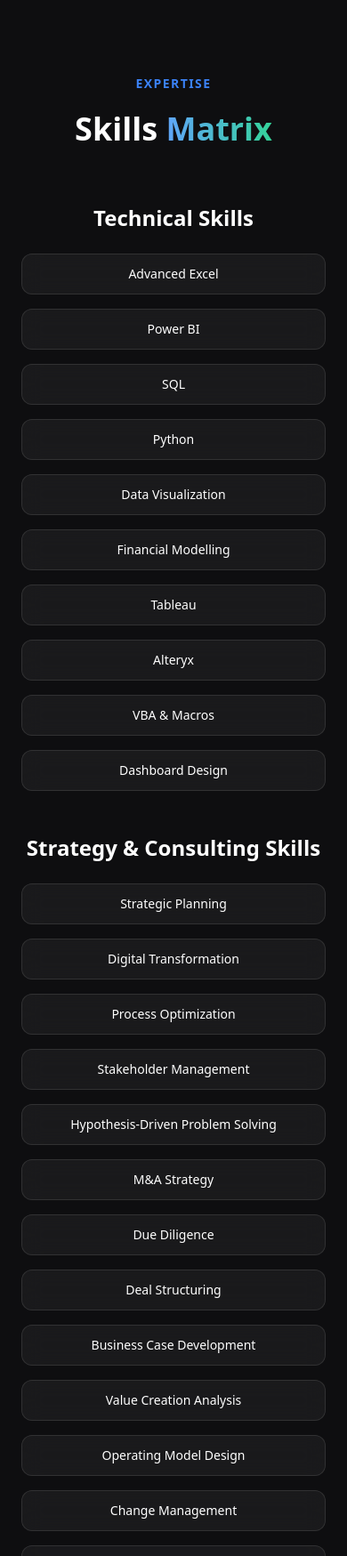
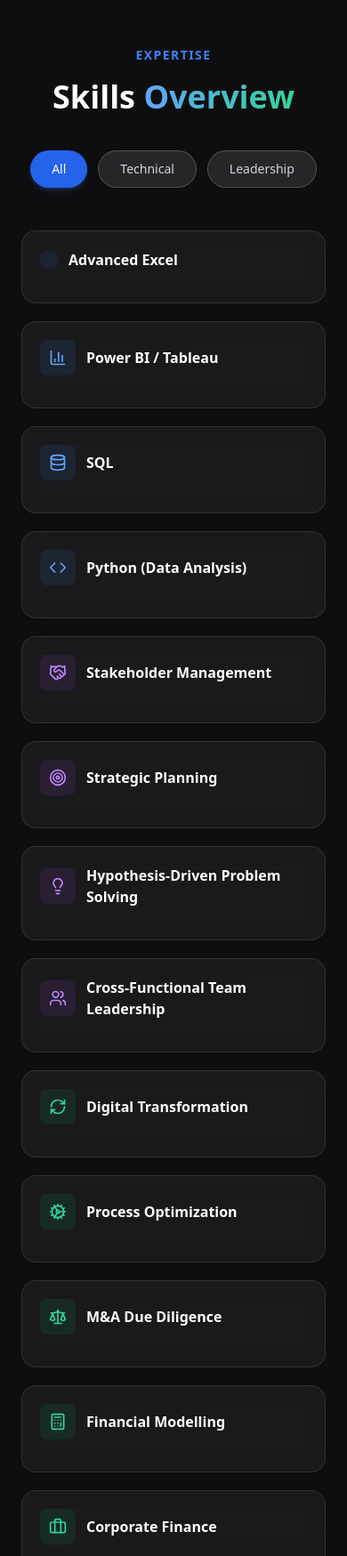
Before and after one commit to imfolloer/about-vinay, a plain HTML site: page index.html in a window 390 px wide. Shown: the part 7200-8949 px from the top of the page at 89% size. Drawn offline with nearby package versions, Linux system fonts and the light colour scheme.

Commit message:
Skills re-designed

```diff
--- a/index.html
+++ b/index.html
@@ -512,60 +512,241 @@
   </section>
 
   <!-- ─── SKILLS ──────────────────────────────────────────────────────────────────── -->
-<section id="skills" class="py-32 bg-white/[0.015]">
+<section id="skills" class="py-24 bg-white/[0.015]">
   <div class="container mx-auto px-6">
-    <div class="text-center mb-16 space-y-5">
+    <div class="text-center mb-10 space-y-4">
       <span class="text-blue-500 font-bold text-sm uppercase tracking-widest">Expertise</span>
       <h2 class="text-4xl md:text-5xl font-extrabold">
-        Skills <span class="gradient-text">Matrix</span>
+        Skills <span class="gradient-text">Overview</span>
       </h2>
     </div>
 
-    <div class="space-y-12">
+    <!-- Filter Pills -->
+    <div class="flex flex-wrap justify-center gap-3 mb-12">
+      <button
+        data-filter="all"
+        class="skill-filter px-6 py-2.5 rounded-full text-sm font-medium transition-all bg-blue-600 text-white shadow-md shadow-blue-500/20 active:scale-95"
+      >
+        All
+      </button>
+      <button
+        data-filter="technical"
+        class="skill-filter px-6 py-2.5 rounded-full text-sm font-medium transition-all bg-white/10 border border-white/20 hover:bg-white/15 text-gray-300"
+      >
+        Technical
+      </button>
+      <button
+        data-filter="leadership"
+        class="skill-filter px-6 py-2.5 rounded-full text-sm font-medium transition-all bg-white/10 border border-white/20 hover:bg-white/15 text-gray-300"
+      >
+        Leadership
+      </button>
+    </div>
+
+    <!-- Skills Grid -->
+    <div id="skills-grid" class="grid sm:grid-cols-2 lg:grid-cols-3 xl:grid-cols-4 2xl:grid-cols-5 gap-5">
+
       <!-- Technical Skills -->
-      <div>
-        <h3 class="text-2xl font-bold mb-6 text-center md:text-left">Technical Skills</h3>
-        <div class="grid sm:grid-cols-2 lg:grid-cols-4 xl:grid-cols-5 gap-4">
-          <div class="glass px-5 py-3 rounded-xl text-center text-sm font-medium">Advanced Excel</div>
-          <div class="glass px-5 py-3 rounded-xl text-center text-sm font-medium">Power BI</div>
-          <div class="glass px-5 py-3 rounded-xl text-center text-sm font-medium">SQL</div>
-          <div class="glass px-5 py-3 rounded-xl text-center text-sm font-medium">Python</div>
-          <div class="glass px-5 py-3 rounded-xl text-center text-sm font-medium">Data Visualization</div>
-          <div class="glass px-5 py-3 rounded-xl text-center text-sm font-medium">Financial Modelling</div>
-          <div class="glass px-5 py-3 rounded-xl text-center text-sm font-medium">Tableau</div>
-          <div class="glass px-5 py-3 rounded-xl text-center text-sm font-medium">Alteryx</div>
-          <div class="glass px-5 py-3 rounded-xl text-center text-sm font-medium">VBA & Macros</div>
-          <div class="glass px-5 py-3 rounded-xl text-center text-sm font-medium">Dashboard Design</div>
+      <div class="glass p-5 rounded-2xl skill-card" data-category="technical">
+        <div class="flex items-center gap-3 mb-4">
+          <div class="p-2.5 bg-blue-500/10 rounded-lg text-blue-400">
+            <i data-lucide="spreadsheet" class="w-5 h-5"></i>
+          </div>
+          <h3 class="font-semibold text-base">Advanced Excel</h3>
         </div>
       </div>
 
-      <!-- Soft & Strategy Skills -->
-      <div>
-        <h3 class="text-2xl font-bold mb-6 text-center md:text-left">Strategy & Consulting Skills</h3>
-        <div class="grid sm:grid-cols-2 lg:grid-cols-4 xl:grid-cols-5 gap-4">
-          <div class="glass px-5 py-3 rounded-xl text-center text-sm font-medium">Strategic Planning</div>
-          <div class="glass px-5 py-3 rounded-xl text-center text-sm font-medium">Digital Transformation</div>
-          <div class="glass px-5 py-3 rounded-xl text-center text-sm font-medium">Process Optimization</div>
-          <div class="glass px-5 py-3 rounded-xl text-center text-sm font-medium">Stakeholder Management</div>
-          <div class="glass px-5 py-3 rounded-xl text-center text-sm font-medium">Hypothesis-Driven Problem Solving</div>
-          <div class="glass px-5 py-3 rounded-xl text-center text-sm font-medium">M&A Strategy</div>
-          <div class="glass px-5 py-3 rounded-xl text-center text-sm font-medium">Due Diligence</div>
-          <div class="glass px-5 py-3 rounded-xl text-center text-sm font-medium">Deal Structuring</div>
-          <div class="glass px-5 py-3 rounded-xl text-center text-sm font-medium">Business Case Development</div>
-          <div class="glass px-5 py-3 rounded-xl text-center text-sm font-medium">Value Creation Analysis</div>
-          <div class="glass px-5 py-3 rounded-xl text-center text-sm font-medium">Operating Model Design</div>
-          <div class="glass px-5 py-3 rounded-xl text-center text-sm font-medium">Change Management</div>
-          <div class="glass px-5 py-3 rounded-xl text-center text-sm font-medium">Executive Communication</div>
-          <div class="glass px-5 py-3 rounded-xl text-center text-sm font-medium">Go-to-Market Strategy</div>
-          <div class="glass px-5 py-3 rounded-xl text-center text-sm font-medium">Market Entry Analysis</div>
-          <div class="glass px-5 py-3 rounded-xl text-center text-sm font-medium">Cost Optimization</div>
-          <div class="glass px-5 py-3 rounded-xl text-center text-sm font-medium">Commercial Due Diligence</div>
-          <div class="glass px-5 py-3 rounded-xl text-center text-sm font-medium">Post-Merger Integration</div>
+      <div class="glass p-5 rounded-2xl skill-card" data-category="technical">
+        <div class="flex items-center gap-3 mb-4">
+          <div class="p-2.5 bg-blue-500/10 rounded-lg text-blue-400">
+            <i data-lucide="bar-chart-3" class="w-5 h-5"></i>
+          </div>
+          <h3 class="font-semibold text-base">Power BI / Tableau</h3>
         </div>
       </div>
+
+      <div class="glass p-5 rounded-2xl skill-card" data-category="technical">
+        <div class="flex items-center gap-3 mb-4">
+          <div class="p-2.5 bg-blue-500/10 rounded-lg text-blue-400">
+            <i data-lucide="database" class="w-5 h-5"></i>
+          </div>
+          <h3 class="font-semibold text-base">SQL</h3>
+        </div>
+      </div>
+
+      <div class="glass p-5 rounded-2xl skill-card" data-category="technical">
+        <div class="flex items-center gap-3 mb-4">
+          <div class="p-2.5 bg-blue-500/10 rounded-lg text-blue-400">
+            <i data-lucide="code" class="w-5 h-5"></i>
+          </div>
+          <h3 class="font-semibold text-base">Python (Data Analysis)</h3>
+        </div>
+      </div>
+
+      <!-- Leadership / Soft Skills -->
+      <div class="glass p-5 rounded-2xl skill-card" data-category="leadership">
+        <div class="flex items-center gap-3 mb-4">
+          <div class="p-2.5 bg-purple-500/10 rounded-lg text-purple-400">
+            <i data-lucide="handshake" class="w-5 h-5"></i>
+          </div>
+          <h3 class="font-semibold text-base">Stakeholder Management</h3>
+        </div>
+      </div>
+
+      <div class="glass p-5 rounded-2xl skill-card" data-category="leadership">
+        <div class="flex items-center gap-3 mb-4">
+          <div class="p-2.5 bg-purple-500/10 rounded-lg text-purple-400">
+            <i data-lucide="target" class="w-5 h-5"></i>
+          </div>
+          <h3 class="font-semibold text-base">Strategic Planning</h3>
+        </div>
+      </div>
+
+      <div class="glass p-5 rounded-2xl skill-card" data-category="leadership">
+        <div class="flex items-center gap-3 mb-4">
+          <div class="p-2.5 bg-purple-500/10 rounded-lg text-purple-400">
+            <i data-lucide="lightbulb" class="w-5 h-5"></i>
+          </div>
+          <h3 class="font-semibold text-base">Hypothesis-Driven Problem Solving</h3>
+        </div>
+      </div>
+
+      <div class="glass p-5 rounded-2xl skill-card" data-category="leadership">
+        <div class="flex items-center gap-3 mb-4">
+          <div class="p-2.5 bg-purple-500/10 rounded-lg text-purple-400">
+            <i data-lucide="users" class="w-5 h-5"></i>
+          </div>
+          <h3 class="font-semibold text-base">Cross-Functional Team Leadership</h3>
+        </div>
+      </div>
+
+      <!-- Domain / Strategy Skills (shown in All view) -->
+      <div class="glass p-5 rounded-2xl skill-card" data-category="all">
+        <div class="flex items-center gap-3 mb-4">
+          <div class="p-2.5 bg-emerald-500/10 rounded-lg text-emerald-400">
+            <i data-lucide="refresh-cw" class="w-5 h-5"></i>
+          </div>
+          <h3 class="font-semibold text-base">Digital Transformation</h3>
+        </div>
+      </div>
+
+      <div class="glass p-5 rounded-2xl skill-card" data-category="all">
+        <div class="flex items-center gap-3 mb-4">
+          <div class="p-2.5 bg-emerald-500/10 rounded-lg text-emerald-400">
+            <i data-lucide="cog" class="w-5 h-5"></i>
+          </div>
+          <h3 class="font-semibold text-base">Process Optimization</h3>
+        </div>
+      </div>
+
+      <div class="glass p-5 rounded-2xl skill-card" data-category="all">
+        <div class="flex items-center gap-3 mb-4">
+          <div class="p-2.5 bg-emerald-500/10 rounded-lg text-emerald-400">
+            <i data-lucide="scale" class="w-5 h-5"></i>
+          </div>
+          <h3 class="font-semibold text-base">M&A Due Diligence</h3>
+        </div>
+      </div>
+
+      <div class="glass p-5 rounded-2xl skill-card" data-category="all">
+        <div class="flex items-center gap-3 mb-4">
+          <div class="p-2.5 bg-emerald-500/10 rounded-lg text-emerald-400">
+            <i data-lucide="calculator" class="w-5 h-5"></i>
+          </div>
+          <h3 class="font-semibold text-base">Financial Modelling</h3>
+        </div>
+      </div>
+
+      <div class="glass p-5 rounded-2xl skill-card" data-category="all">
+        <div class="flex items-center gap-3 mb-4">
+          <div class="p-2.5 bg-emerald-500/10 rounded-lg text-emerald-400">
+            <i data-lucide="briefcase" class="w-5 h-5"></i>
+          </div>
+          <h3 class="font-semibold text-base">Corporate Finance</h3>
+        </div>
+      </div>
+
+      <div class="glass p-5 rounded-2xl skill-card" data-category="all">
+        <div class="flex items-center gap-3 mb-4">
+          <div class="p-2.5 bg-emerald-500/10 rounded-lg text-emerald-400">
+            <i data-lucide="file-text" class="w-5 h-5"></i>
+          </div>
+          <h3 class="font-semibold text-base">Business Case Development</h3>
+        </div>
+      </div>
+
+      <div class="glass p-5 rounded-2xl skill-card" data-category="all">
+        <div class="flex items-center gap-3 mb-4">
+          <div class="p-2.5 bg-emerald-500/10 rounded-lg text-emerald-400">
+            <i data-lucide="rocket" class="w-5 h-5"></i>
+          </div>
+          <h3 class="font-semibold text-base">Go-to-Market Strategy</h3>
+        </div>
+      </div>
+
+      <div class="glass p-5 rounded-2xl skill-card" data-category="all">
+        <div class="flex items-center gap-3 mb-4">
+          <div class="p-2.5 bg-emerald-500/10 rounded-lg text-emerald-400">
+            <i data-lucide="map" class="w-5 h-5"></i>
+          </div>
+          <h3 class="font-semibold text-base">Market Entry & Expansion</h3>
+        </div>
+      </div>
+
+      <div class="glass p-5 rounded-2xl skill-card" data-category="all">
+        <div class="flex items-center gap-3 mb-4">
+          <div class="p-2.5 bg-emerald-500/10 rounded-lg text-emerald-400">
+            <i data-lucide="leaf" class="w-5 h-5"></i>
+          </div>
+          <h3 class="font-semibold text-base">Impact Investing & ESG</h3>
+        </div>
+      </div>
+
+      <div class="glass p-5 rounded-2xl skill-card" data-category="all">
+        <div class="flex items-center gap-3 mb-4">
+          <div class="p-2.5 bg-emerald-500/10 rounded-lg text-emerald-400">
+            <i data-lucide="cpu" class="w-5 h-5"></i>
+          </div>
+          <h3 class="font-semibold text-base">IT Strategy & Digital Roadmap</h3>
+        </div>
+      </div>
+
     </div>
   </div>
 </section>
+
+<!-- Add this script at the bottom of your <body>, before </body> or merge with existing script -->
+<script>
+  // Skills filter
+  document.querySelectorAll('.skill-filter').forEach(button => {
+    button.addEventListener('click', () => {
+      // Remove active style from all buttons
+      document.querySelectorAll('.skill-filter').forEach(btn => {
+        btn.classList.remove('bg-blue-600', 'text-white', 'shadow-md', 'shadow-blue-500/20');
+        btn.classList.add('bg-white/10', 'border-white/20', 'text-gray-300', 'hover:bg-white/15');
+      });
+
+      // Add active style to clicked button
+      button.classList.remove('bg-white/10', 'border-white/20', 'text-gray-300', 'hover:bg-white/15');
+      button.classList.add('bg-blue-600', 'text-white', 'shadow-md', 'shadow-blue-500/20');
+
+      const filter = button.getAttribute('data-filter');
+      const cards = document.querySelectorAll('.skill-card');
+
+      cards.forEach(card => {
+        const category = card.getAttribute('data-category');
+        if (filter === 'all' || category === filter) {
+          card.style.display = 'block';
+        } else {
+          card.style.display = 'none';
+        }
+      });
+    });
+  });
+
+  // Optional: Initialize with "All" selected
+  document.querySelector('[data-filter="all"]').click();
+</script>
 
   <!-- ─── CONTACT ─────────────────────────────────────────────────────────────────── -->
   <section id="contact" class="py-32 relative">
```
